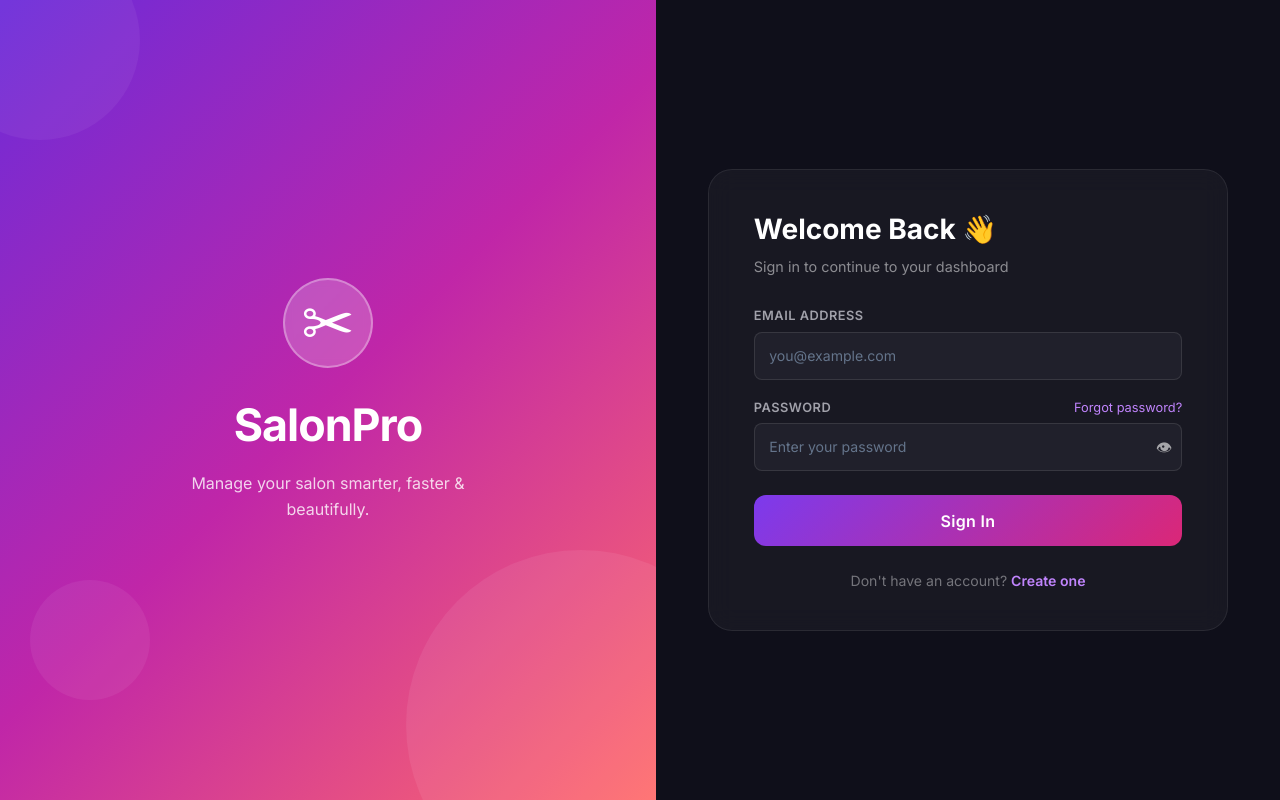
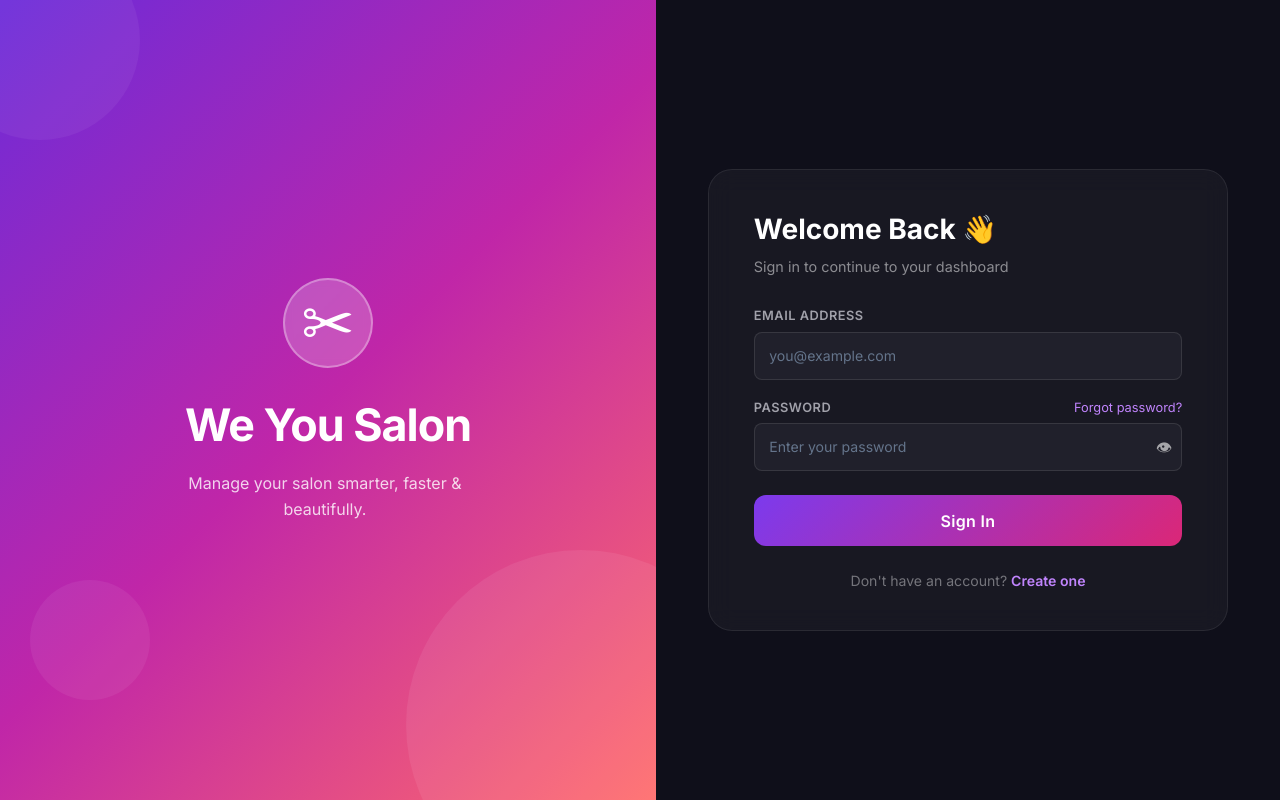
Before and after one commit to Techdevise/salon_frontend, a React (Vite) app: page /login in a window 1280 px wide. Built offline with nearby package versions, Linux system fonts and the light colour scheme.

Commit message:
update branding from "SalonPro" to "We You Salon" across multiple components

```diff
--- a/src/components/layout/DashboardLayout.jsx
+++ b/src/components/layout/DashboardLayout.jsx
@@ -195,7 +195,7 @@ function DashboardLayout() {
       <div className="sidebar">
         <div className="sidebar-header">
           <div className="brand-logo">✂</div>
-          <h2>SalonPro</h2>
+          <h2>We You Salon</h2>
         </div>
 
         {/* Profile Section */}
--- a/src/pages/Dashboard.jsx
+++ b/src/pages/Dashboard.jsx
@@ -29,7 +29,7 @@ function Dashboard() {
         WebkitTextFillColor: "transparent",
         fontWeight: 700
       }}>
-        ✂ SalonPro
+        ✂ We You Salon
       </div>
       <h2 style={{ fontSize: "1.6rem", fontWeight: 600 }}>
         Welcome, {user.name || "User"} 👋
--- a/src/pages/Login.jsx
+++ b/src/pages/Login.jsx
@@ -51,7 +51,7 @@ function Login() {
       <div className="auth-left">
         <div className="brand">
           <div className="brand-icon">✂</div>
-          <h1 className="brand-name">SalonPro</h1>
+          <h1 className="brand-name">We You Salon</h1>
           <p className="brand-tagline">Manage your salon smarter, faster & beautifully.</p>
         </div>
         <div className="decorative-circles">
--- a/src/pages/Register.jsx
+++ b/src/pages/Register.jsx
@@ -80,7 +80,7 @@ function Register() {
       <div className="auth-left">
         <div className="brand">
           <div className="brand-icon">✂</div>
-          <h1 className="brand-name">SalonPro</h1>
+          <h1 className="brand-name">We You Salon</h1>
           <p className="brand-tagline">Your all-in-one salon management platform.</p>
         </div>
         <div className="decorative-circles">
--- a/src/pages/Subscription.jsx
+++ b/src/pages/Subscription.jsx
@@ -432,7 +432,7 @@ function Subscription() {
                   <img src="/mock_qr_code.png" alt="UPI QR Code" className="w-full height-full object-contain" />
                 </div>
                 <span className="text-center text-xs text-zinc-400">
-                  Pay to: <strong className="text-white">payments@salonpro.com</strong>
+                  Pay to: <strong className="text-white">payments@weyousalon.com</strong>
                 </span>
               </div>
 
```
